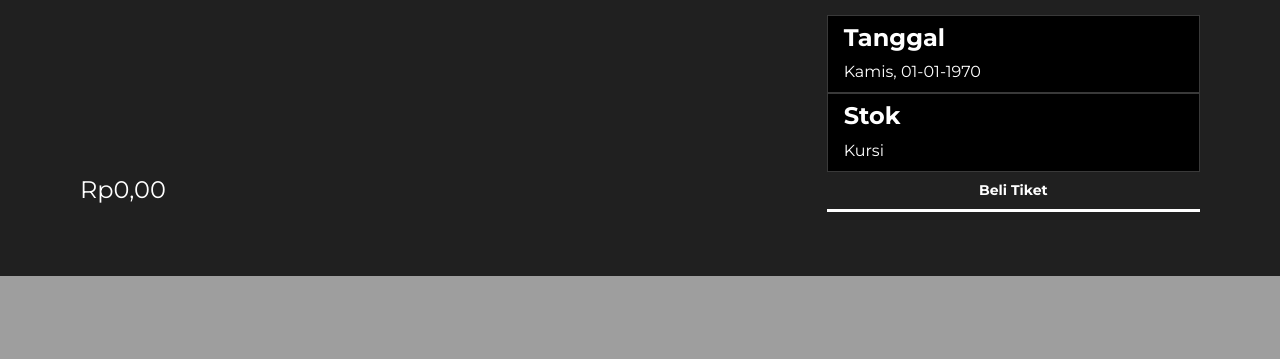
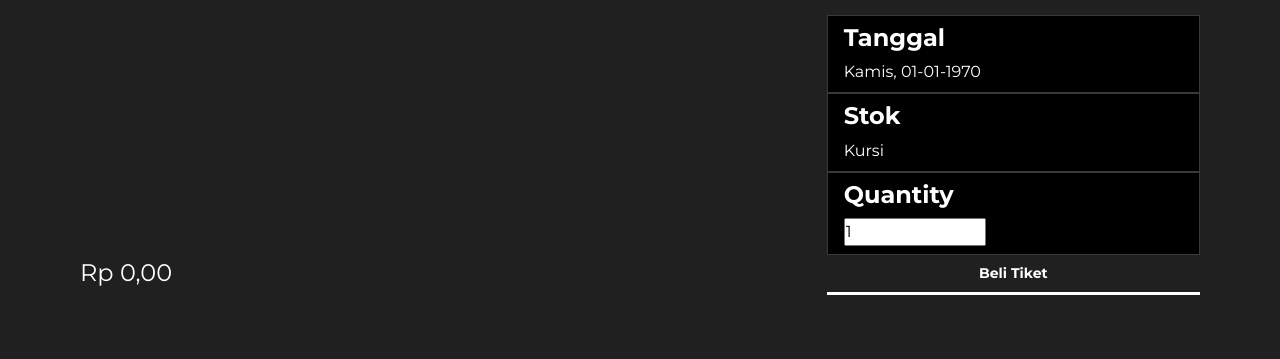
Before and after one commit to Marvvllo/GameDay, a PHP site: page /gameday/index.php?page=detail in a window 1280 px wide. Shown: the part 916-1275 px from the top of the page. Before the commit the page ends 1192 px from the top, so only its background shows below. Run offline with PHP 8.4, Linux system fonts and the light colour scheme; data that the repository does not hold is empty.

Commit message:
Tampilan detail supaya dapat memesan

```diff
--- a/css/style.css
+++ b/css/style.css
@@ -527,6 +527,10 @@ header {
 	font-weight: 700;
 }
 
+.detail-game .kanan input[type="number"] {
+	width: 40%;
+}
+
 .detail-game .kanan > * {
 	background-color: var(--black);
 	border: 1px solid var(--background-var);
--- a/detail.php
+++ b/detail.php
@@ -36,11 +36,16 @@
 									<div class='stok-game'>
 										<h3>Stok</h3>
 										<p>$row[stok] Kursi</p>
-										</div>
-										</div>
+									</div>
+
+									<div class='quantity-game'>
+										<h3>Quantity</h3>
+										<input value='1'  type='number' name='quantity' id='quantity'>
+									</div>
+								</div>
 
 									<p class='harga-game'>".rupiah($row['harga'])."</p>
-									<a class='tombol-action tombol-beli' href='" . BASE_URL . "index.php?page=tambah_keranjang&barang_id=$row[game_id]'>Beli Tiket</a>
+									<a class='tombol-action tombol-beli' href='" . BASE_URL . "index.php?page=order&game_id=$row[game_id]&quantity=".$_REQUEST['quantity']."'>Beli Tiket</a>
 								</div>
 
 
@@ -50,3 +55,28 @@
 		?>
 
 	</div>
+
+<script>
+	quantity = document.querySelector("#quantity")
+	harga = document.querySelector(".harga-game")
+
+	quantity.addEventListener('input', () => {
+		value = formatRupiah(<?php echo $row['harga'] ?> * quantity.value)
+  	harga.innerHTML = value
+	})
+
+	const formatRupiah = (money) => {
+   return new Intl.NumberFormat('id-ID',
+     { style: 'currency', currency: 'IDR', minimumFractionDigits: 2 }
+   ).format(money);
+}
+
+	$(".tombol-beli").on("click", function(e){
+		$.ajax({
+			method: "POST",
+			url: "detail.php",
+			data: "game_id="+barang_id+"&quantity="+quantity.value
+		})
+	})
+
+</script>
--- a/function/helper.php
+++ b/function/helper.php
@@ -2,7 +2,7 @@
 	define('BASE_URL', 'http://localhost/gameday/');
 
 	function rupiah($angka) {
-		$hasilRupiah = "Rp" . number_format($angka, 2, ',', '.');
+		$hasilRupiah = "Rp " . number_format($angka, 2, ',', '.');
 		return $hasilRupiah;
 	};
 
--- a/index.php
+++ b/index.php
@@ -16,6 +16,7 @@ $page = isset($_GET['page']) ? $_GET['page'] : false;
 	<meta http-equiv="X-UA-Compatible" content="IE=edge">
 	<meta name="viewport" content="width=device-width, initial-scale=1.0">
 	<link rel="stylesheet" href="https://cdn.jsdelivr.net/npm/bootstrap@4.0.0/dist/css/bootstrap.min.css" integrity="sha384-Gn5384xqQ1aoWXA+058RXPxPg6fy4IWvTNh0E263XmFcJlSAwiGgFAW/dAiS6JXm" crossorigin="anonymous">
+	<script src='<?php echo BASE_URL . "/js/jquery-3.6.0.min.js" ?>' ></script>
 	<link rel="stylesheet" href="css/style.css">
 	<link rel="stylesheet" href="css/banner.css">
 	<link rel="shortcut icon" href="./images/favicon.png" type="image/x-icon">
```
Also changed, not shown: order.php (added, +59 -0 lines).
